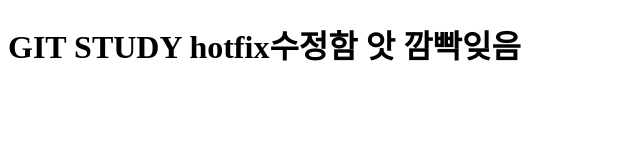
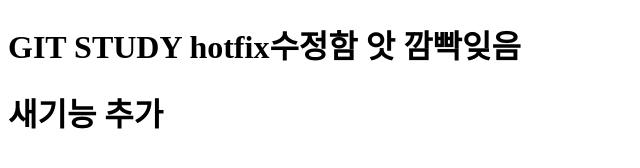
Before and after one commit to eorjs37/gitstudy, a plain HTML site: page index.html in a window 1280 px wide. Shown: the whole page, without its empty margins (0-640 px from the left). Drawn offline with Linux system fonts and the light colour scheme.

Commit message:
새 기능 추가합니다.

```diff
--- a/index.html
+++ b/index.html
@@ -12,5 +12,8 @@
         hotfix수정함
         앗 깜빡잊음
     </h1>
+    <h1>
+        새기능 추가
+    </h1>
 </body>
 </html>
```
